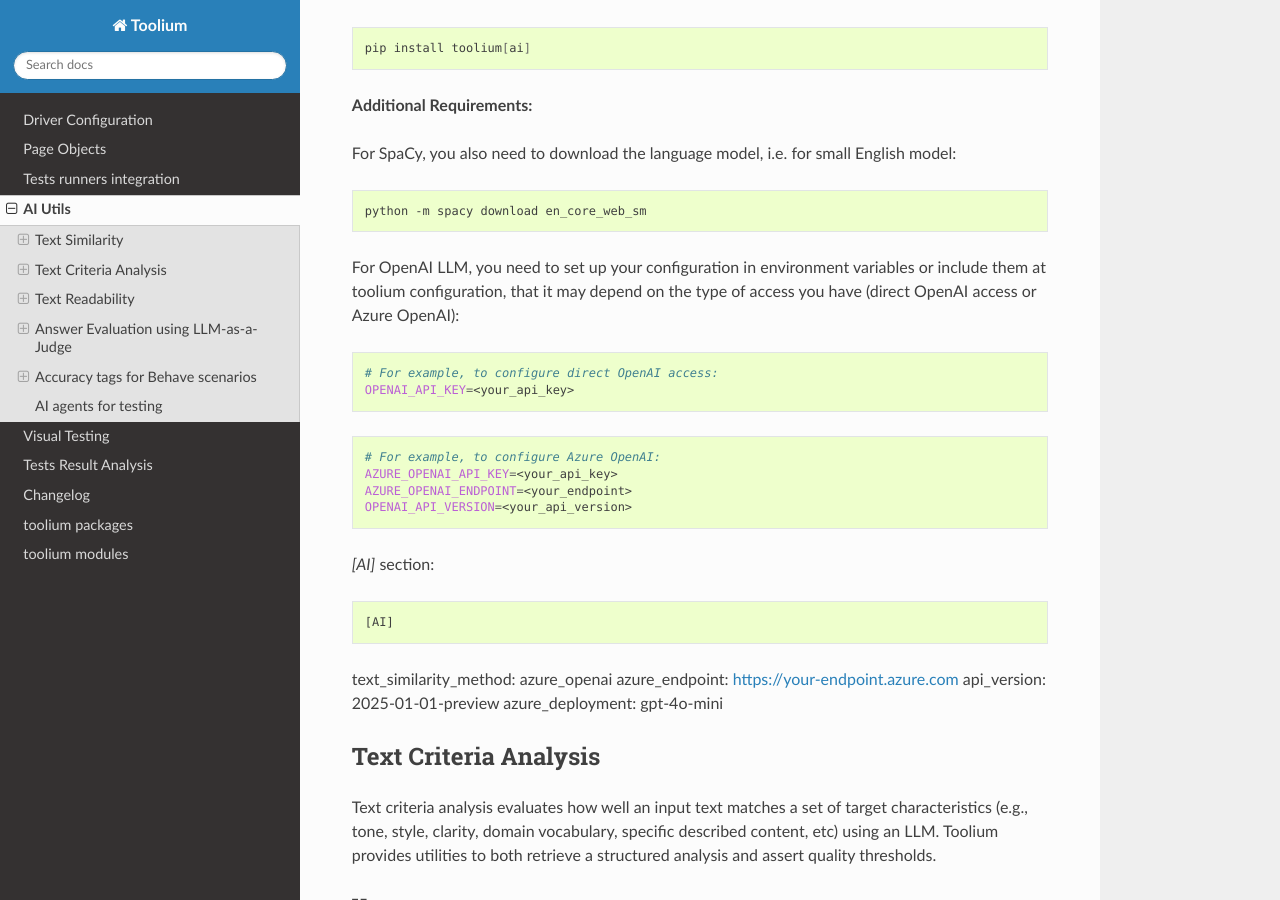
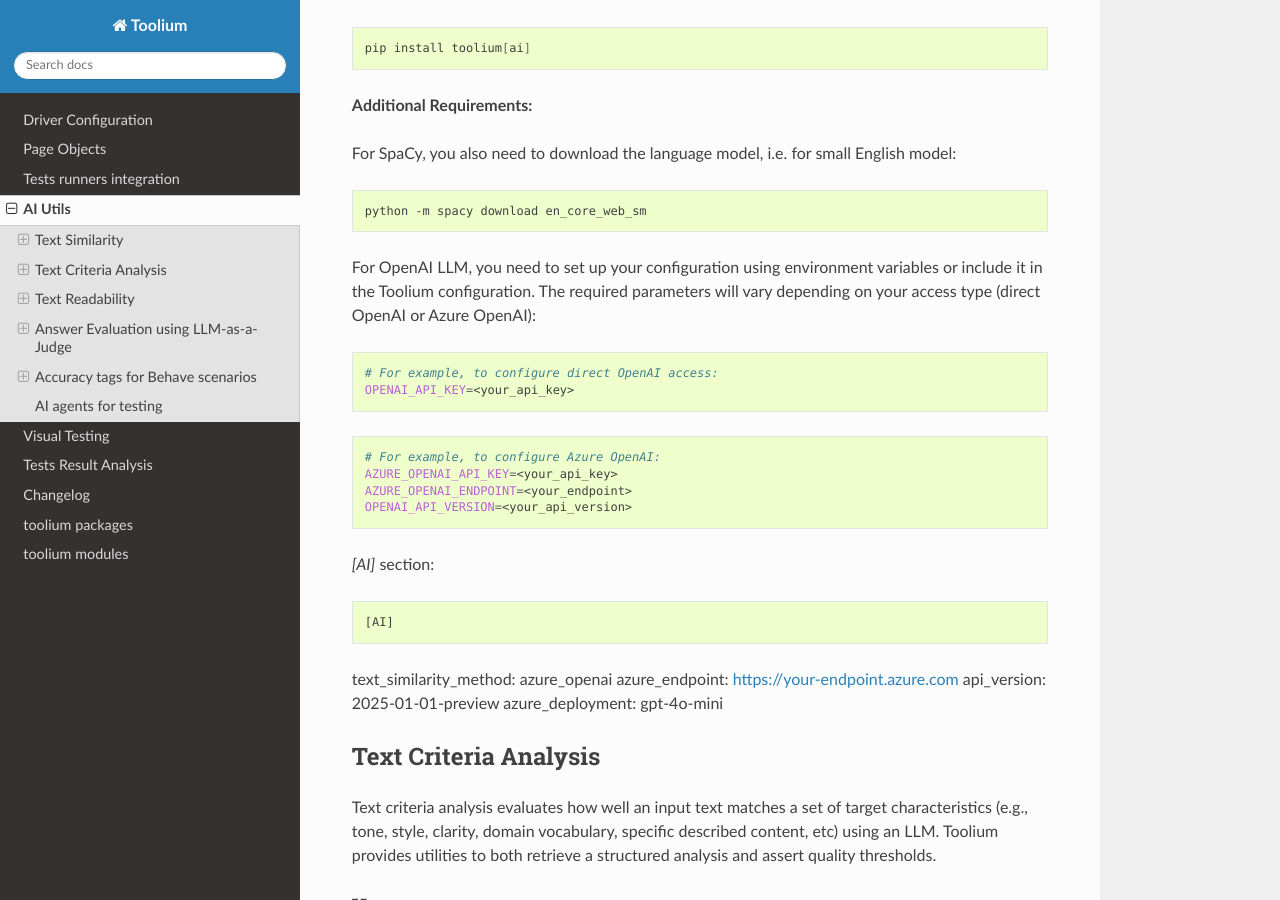
Before and after one commit to Telefonica/toolium, a Sphinx documentation site: the page built from docs/ai_utils.rst, in a window 1280 px wide and 900 px high, scrolled down 1411 px. Built offline with Sphinx 7.4.7 and the Read the Docs theme 3.1.0, drawn with Linux system fonts in a browser that asks for light colours.

Commit message:
Update docs/ai_utils.rst
Co-authored-by: Pablo Guijarro <pablo.guijarroenriquez@telefonica.com>

```diff
--- a/docs/ai_utils.rst
+++ b/docs/ai_utils.rst
@@ -76,8 +76,8 @@ For SpaCy, you also need to download the language model, i.e. for small English
 
     python -m spacy download en_core_web_sm
 
-For OpenAI LLM, you need to set up your configuration in environment variables or include them at toolium configuration,
-that it may depend on the type of access you have (direct OpenAI access or Azure OpenAI):
+For OpenAI LLM, you need to set up your configuration using environment variables or include it in the Toolium configuration.
+The required parameters will vary depending on your access type (direct OpenAI or Azure OpenAI):
 
 .. code-block:: bash
 
```
